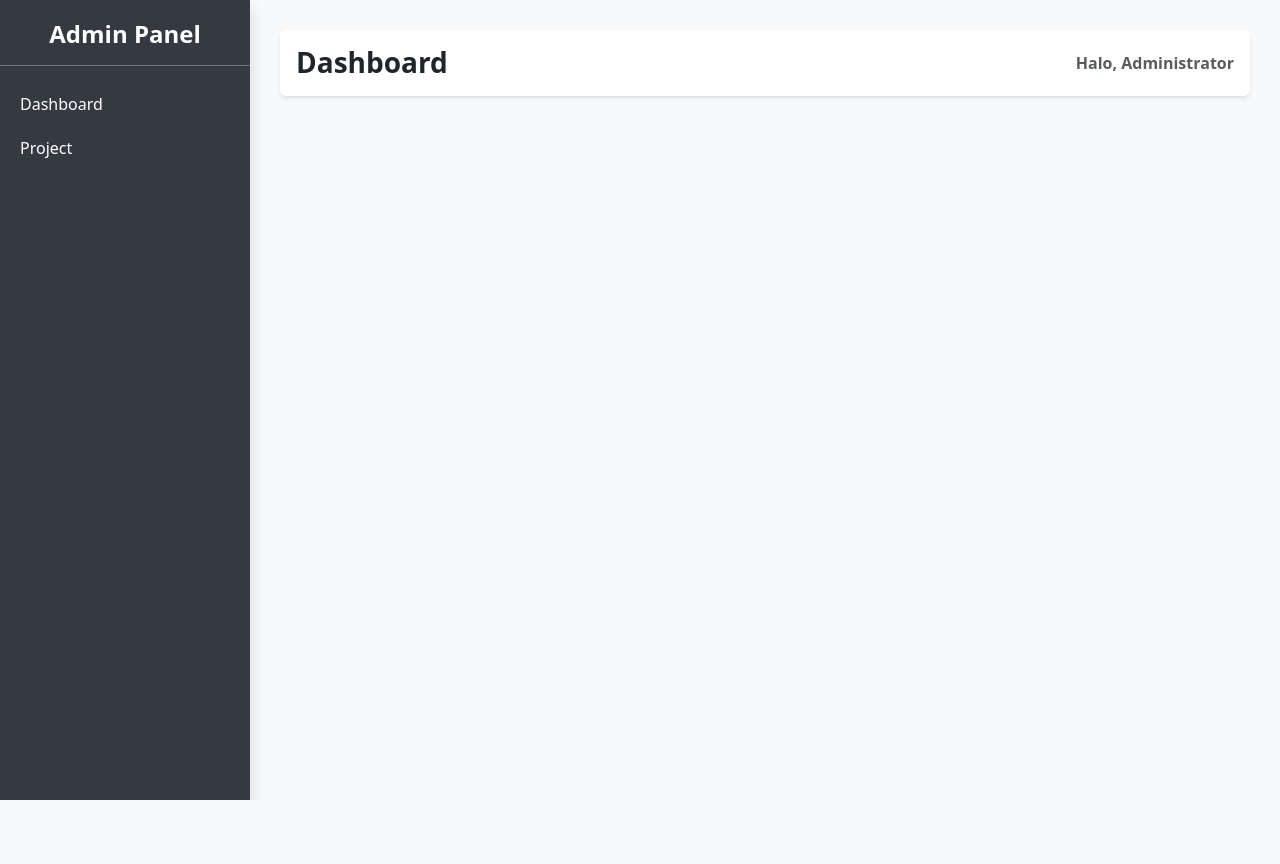
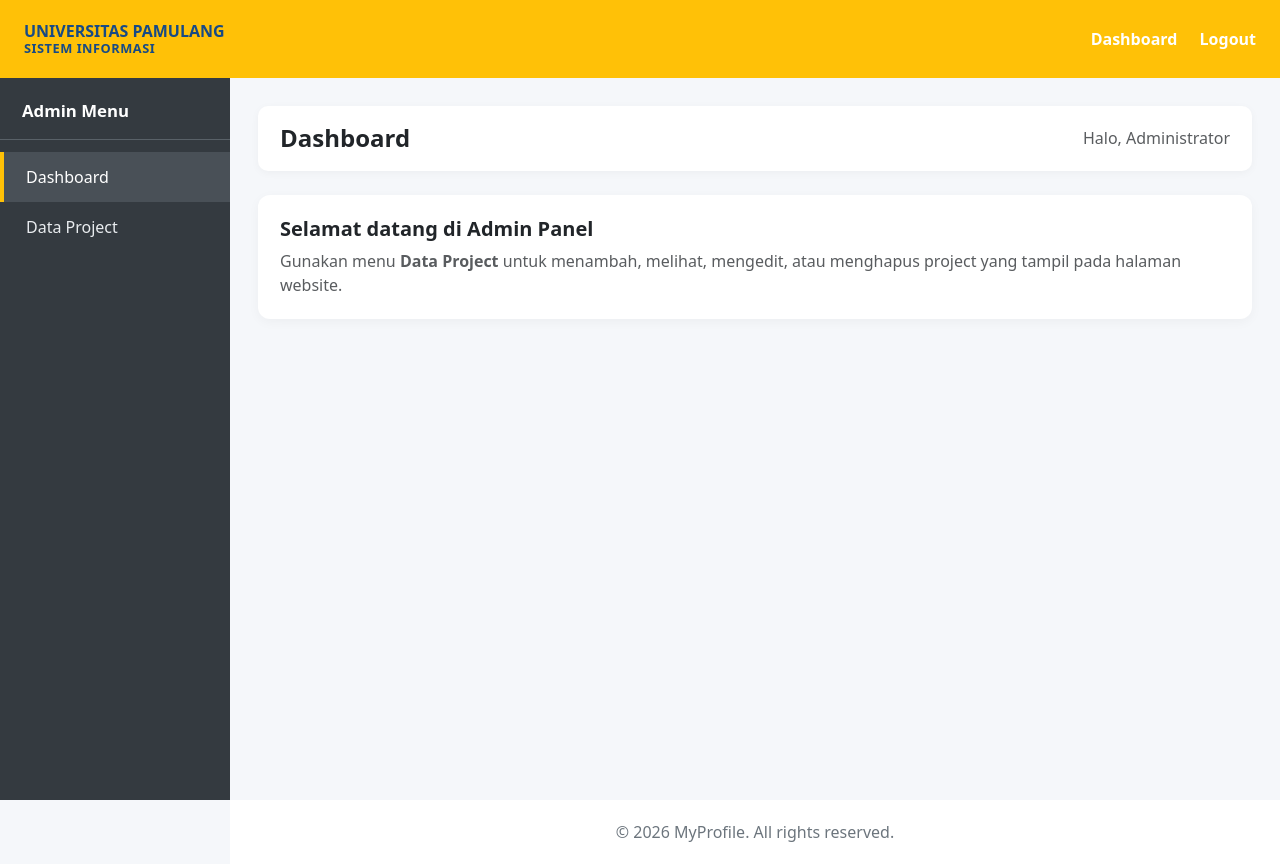
Before and after one commit to andinenovia/project-rekayasa-web, a Laravel app: page /admin in a window 1280 px wide. Before the commit the page ends 800 px from the top, so only its background shows below. Run offline with Laravel 12, Linux system fonts and the light colour scheme.

Commit message:
Pertemuan 8

```diff
--- /dev/null
+++ b/resources/views/admin/dashboard.blade.php
@@ -0,0 +1,11 @@
+@extends('admin.template')
+
+@section('title', 'Dashboard Admin')
+@section('page-heading', 'Dashboard')
+
+@section('content')
+    <div class="admin-panel">
+        <h2 class="h5 fw-bold">Selamat datang di Admin Panel</h2>
+        <p class="text-muted mb-0">Gunakan menu <strong>Data Project</strong> untuk menambah, melihat, mengedit, atau menghapus project yang tampil pada halaman website.</p>
+    </div>
+@endsection
--- a/resources/views/admin/template.blade.php
+++ b/resources/views/admin/template.blade.php
@@ -1,79 +1,92 @@
 <!DOCTYPE html>
-<html lang="en">
-
+<html lang="id">
 <head>
     <meta charset="UTF-8">
     <meta name="viewport" content="width=device-width, initial-scale=1.0">
-    <title>@yield('title')</title>
+    <title>@yield('title', 'Admin Panel') - UNPAM SI</title>
     <link rel="stylesheet" href="{{ asset('bootstrap-5.3.8-dist/css/bootstrap.min.css') }}">
-    <script src="{{ asset('bootstrap-5.3.8-dist/js/bootstrap.bundle.min.js') }}"></script>
+    <style>
+        :root { --admin-yellow: #ffc107; --admin-sidebar: #343a40; }
+        body { margin: 0; background: #f5f7fa; color: #212529; }
+        .admin-topbar { min-height: 78px; background: var(--admin-yellow); padding: 12px 24px; position: sticky; top: 0; z-index: 1040;}
+        .admin-brand { color: #174a85; font-weight: 800; text-decoration: none; line-height: 1.1; }
+        .admin-brand small { display: block; font-size: .8rem; letter-spacing: .04em; }
+        .admin-top-links a { color: #fff; text-decoration: none; font-weight: 600; margin-left: 18px; }
+        .admin-sidebar { position: fixed; top: 78px; left: 0; bottom: 0; width: 230px; background: var(--admin-sidebar); color: #fff; padding: 20px 0; }
+        .admin-sidebar-heading { padding: 0 22px 16px; font-size: 1.05rem; border-bottom: 1px solid #596168; margin-bottom: 12px; }
+        .admin-sidebar .nav-link { color: #e9ecef; padding: 13px 22px; border-left: 4px solid transparent; }
+        .admin-sidebar .nav-link:hover, .admin-sidebar .nav-link.active { background: #495057; color: #fff; border-left-color: var(--admin-yellow); }
+        .admin-content { margin-left: 230px; padding: 28px; min-height: calc(100vh - 78px); }
+        .admin-page-heading { background: #fff; padding: 18px 22px; border-radius: 10px; box-shadow: 0 2px 8px #0000000a; margin-bottom: 24px; }
+        .admin-panel { background: #fff; border-radius: 12px; padding: 22px; box-shadow: 0 3px 12px #0000000a; }
+        .project-thumb { width: 76px; height: 55px; object-fit: cover; border-radius: 5px; border: 1px solid #dee2e6; }
+        .admin-footer { margin-left: 230px; padding: 20px; background: #fff; text-align: center; color: #6c757d; }
+        @media (max-width: 768px) {
+            .admin-topbar { padding: 12px 16px; }
+            .admin-sidebar { position: static; width: 100%; height: auto; padding: 10px 0; }
+            .admin-sidebar-heading { padding-bottom: 8px; }
+            .admin-sidebar .nav { flex-direction: row !important; }
+            .admin-sidebar .nav-link { padding: 10px 14px; }
+            .admin-content, .admin-footer { margin-left: 0; }
+            .admin-content { padding: 16px; }
+            .admin-panel { padding: 14px; }
+        }
+    </style>
+    @stack('styles')
 </head>
-<style>
-body {
-    background-color: #f8f9fa;
-}
+<body>
+    <header class="admin-topbar d-flex justify-content-between align-items-center">
+        <a href="{{ route('admin.home') }}" class="admin-brand">
+            <span>UNIVERSITAS PAMULANG</span>
+            <small>SISTEM INFORMASI</small>
+        </a>
+        <div class="admin-top-links">
+            <a href="{{ route('admin.home') }}">Dashboard</a>
+            <a href="{{ route('project.index') }}">Logout</a>
+        </div>
+    </header>
 
-.admin-sidebar {
-    width: 250px;
-    height: 100vh;
-    position: fixed;
-    top: 0;
-    left: 0;
-    background-color: #343a40;
-    color: #fff;
-    padding-top: 20px;
-}
-
-.admin-sidebar .nav-link {
-    color: #fff;
-    padding: 10px 20px;
-    font-weight: 500;
-}
-
-.admin-sidebar .nav-link:hover {
-    background-color: #495057;
-    color: #fff;
-}
-
-.admin-content {
-    margin-left: 250px;
-    padding: 30px;
-}
-
-@media (max-width: 768px) {
-    .admin-sidebar {
-        width: 100%;
-        position: relative;
-        height: auto;
-    }
-
-    .admin-content {
-        margin-left: 0;
-    }
-}
-</style>
-
-<body>
-    <div class="admin-sidebar shadow">
-        <h4 class="text-center fw-bold text-white pb-3 border-bottom border-secondary">Admin Panel</h4>
-        <ul class="nav flex-column mt-3">
+    <aside class="admin-sidebar">
+        <div class="admin-sidebar-heading fw-semibold">Admin Menu</div>
+        <ul class="nav flex-column">
             <li class="nav-item">
-                <a class="nav-link text-white" href="{{ route('admin.home') }}">Dashboard</a>
+                <a class="nav-link {{ request()->routeIs('admin.home') ? 'active' : '' }}" href="{{ route('admin.home') }}">Dashboard</a>
             </li>
             <li class="nav-item">
-                <a class="nav-link text-white" href="#">Project</a>
+                <a class="nav-link {{ request()->routeIs('admin.projects.*') ? 'active' : '' }}" href="{{ route('admin.projects.index') }}">Data Project</a>
             </li>
         </ul>
-    </div>
-    <div class="admin-content">
-        <div
-            class="d-flex justify-content-between align-items-center pb-3 mb-4 border-bottom bg-white p-3 rounded shadow-sm">
-            <h3 class="fw-bold mb-0">Dashboard</h3>
-            <span class="text-muted fw-semibold">Halo, Administrator</span>
+    </aside>
+
+    <main class="admin-content">
+        <div class="admin-page-heading d-flex flex-wrap justify-content-between align-items-center gap-2">
+            <h1 class="h4 fw-bold mb-0">@yield('page-heading', 'Dashboard')</h1>
+            <span class="text-muted">Halo, Administrator</span>
         </div>
+
+        @if (session('success'))
+            <div class="alert alert-success alert-dismissible fade show" role="alert">
+                {{ session('success') }}
+                <button type="button" class="btn-close" data-bs-dismiss="alert" aria-label="Tutup"></button>
+            </div>
+        @endif
+
+        @if ($errors->any())
+            <div class="alert alert-danger" role="alert">
+                <strong>Periksa kembali input berikut:</strong>
+                <ul class="mb-0 mt-1">
+                    @foreach ($errors->all() as $error)
+                        <li>{{ $error }}</li>
+                    @endforeach
+                </ul>
+            </div>
+        @endif
+
         @yield('content')
-    </div>
+    </main>
+
+    <footer class="admin-footer">&copy; {{ date('Y') }} MyProfile. All rights reserved.</footer>
+    <script src="{{ asset('bootstrap-5.3.8-dist/js/bootstrap.bundle.min.js') }}"></script>
     @stack('scripts')
 </body>
-
 </html>
--- a/routes/web.php
+++ b/routes/web.php
@@ -1,6 +1,7 @@
 <?php
 
-use App\Http\Controllers\mahasiswaController;
+use App\Http\Controllers\AdminProjectController;
+use App\Http\Controllers\MahasiswaController;
 use App\Http\Controllers\ProjectController;
 use Illuminate\Support\Facades\Route;
 
@@ -8,17 +9,22 @@ Route::get('/', function () {
     return view('page.home');
 });
 
-Route::get('/profile', [mahasiswaController::class, 'index']);
-Route::get('/project', [ProjectController::class, 'index'])->name('project.index');
-Route::get('/project/{id}', [ProjectController::class, 'show'])->name('project.show');
-
 Route::get('/about', function () {
     return view('page.about');
 });
 
-Route::prefix('admin')->group(function () {
+Route::get('/profile', [MahasiswaController::class, 'index']);
+Route::get('/project', [ProjectController::class, 'index'])->name('project.index');
+Route::get('/project/{id}', [ProjectController::class, 'show'])->name('project.show');
+
+// Admin sengaja dapat diakses tanpa login sesuai instruksi tugas.
+Route::prefix('admin')->name('admin.')->group(function () {
     Route::get('/', function () {
-        return view('admin.template');
-    })->name('admin.home');
+        return view('admin.dashboard');
+    })->name('home');
 
+    Route::resource('projects', AdminProjectController::class)
+        ->except(['show']);
 });
+
+?>
```
Also changed, not shown: app/Http/Controllers/AdminProjectController.php (added, +120 -0 lines), app/Http/Controllers/mahasiswaController.php (+8 -8 lines), resources/views/admin/projects/create.blade.php (added, +18 -0 lines), resources/views/admin/projects/edit.blade.php (added, +19 -0 lines), resources/views/admin/projects/form.blade.php (added, +45 -0 lines), resources/views/admin/projects/index.blade.php (added, +80 -0 lines).
